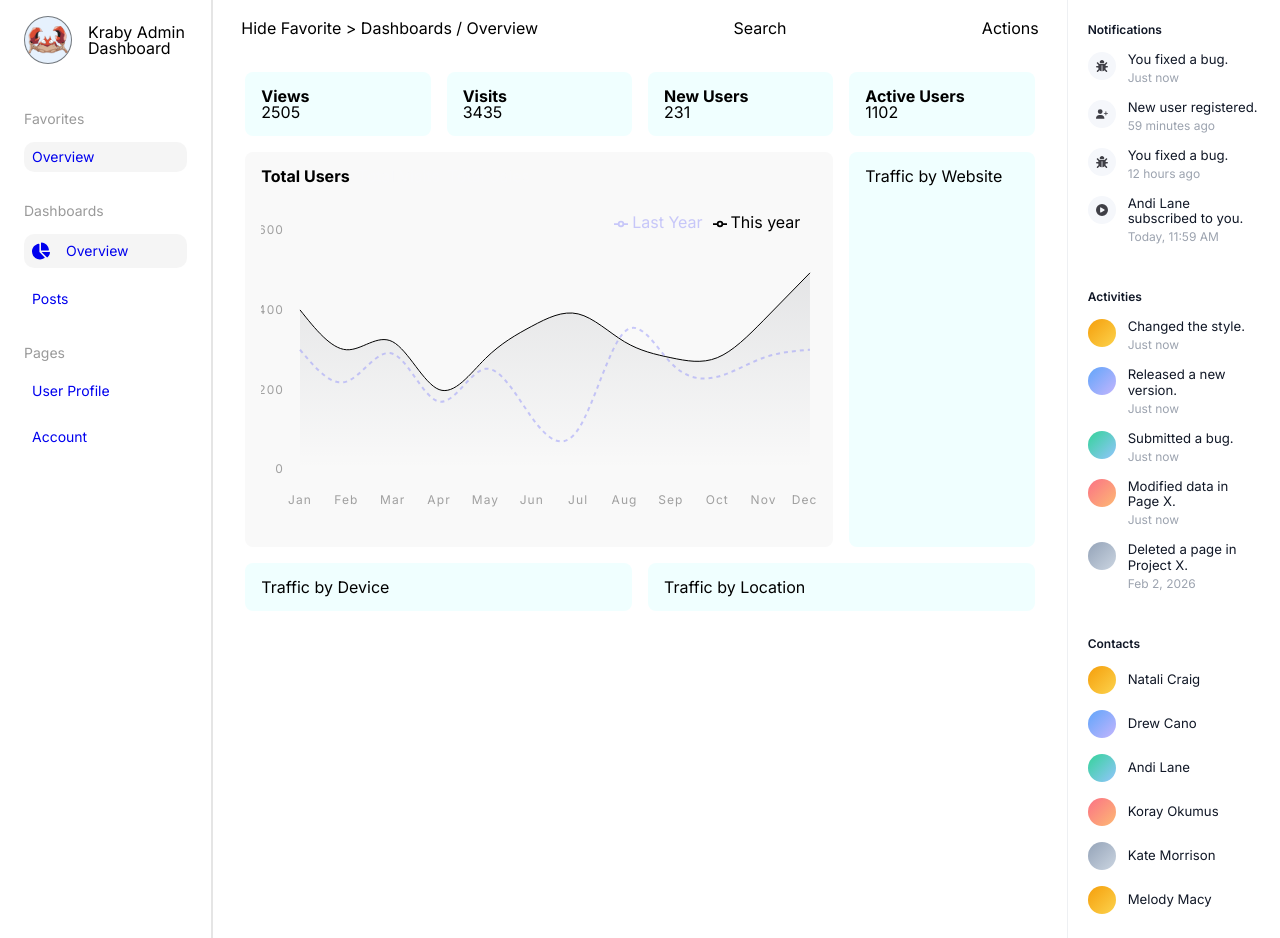
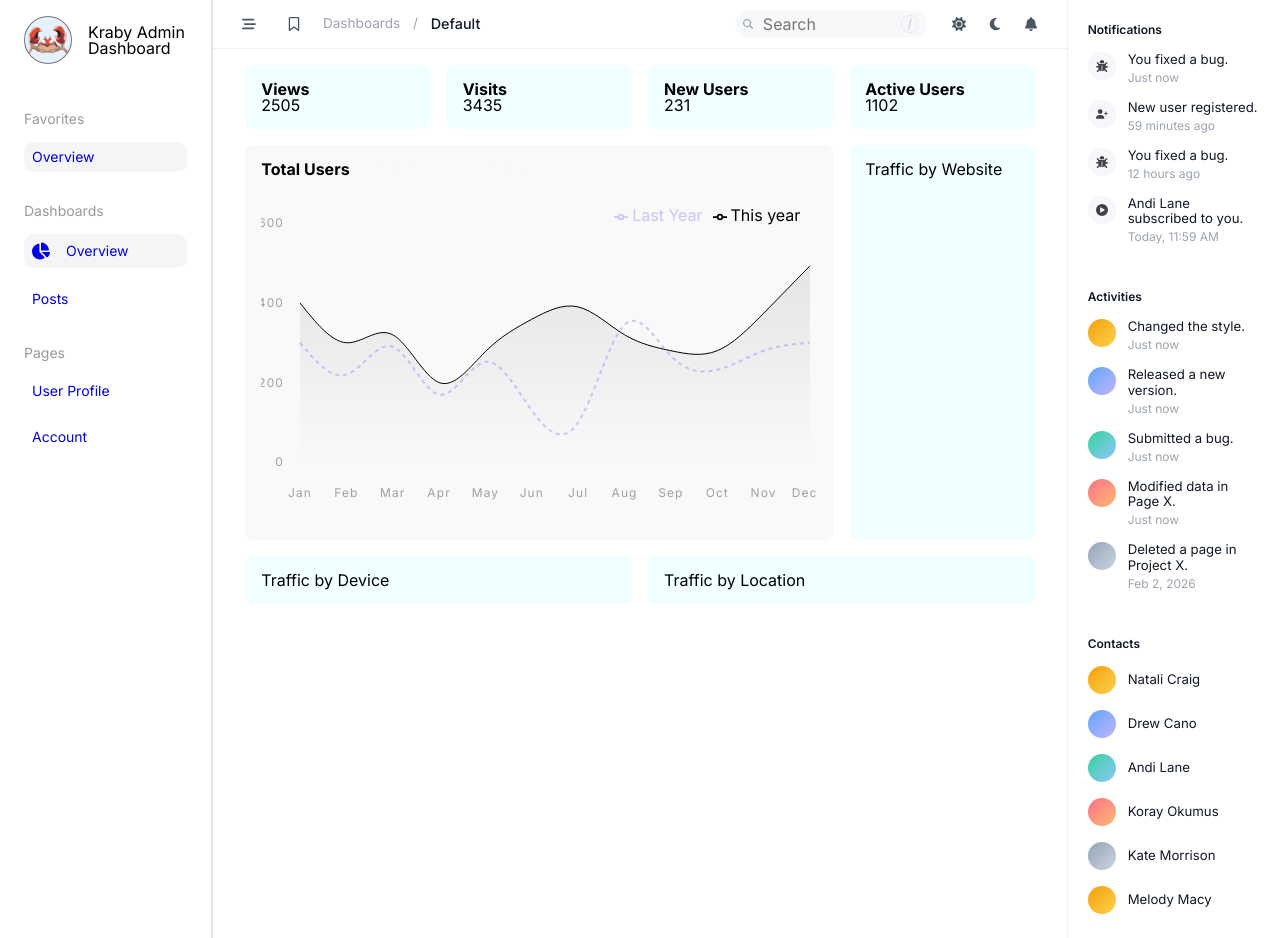
Before and after one commit to rodrigoronin/krab-admin-dashboard, a React (Vite) app: page / in a window 1280 px wide. Built offline with nearby package versions, Linux system fonts and the light colour scheme.

Commit message:
feat: MainHeader base layout done

```diff
--- a/src/components/feature/main-header/MainHeader.module.css
+++ b/src/components/feature/main-header/MainHeader.module.css
@@ -1,7 +1,91 @@
 .header {
   display: flex;
-  flex-direction: row;
   align-items: center;
   justify-content: space-between;
-  padding: 1.25rem 1.75rem;
+  padding: 0.5rem 1.25rem;
+  border-bottom: 1px solid #eef0f3;
+  background: #fff;
+  grid-area: header;
 }
+
+.breadcrumbs,
+.actions,
+.toolbar-icons {
+  display: flex;
+  align-items: center;
+}
+
+.breadcrumbs {
+  gap: 0.8rem;
+}
+
+.actions {
+  gap: 1rem;
+}
+
+.crumb,
+.separator {
+  color: #9ca3af;
+  font-size: 0.85rem;
+}
+
+.crumb-current {
+  color: #111827;
+  font-size: 0.9rem;
+  font-weight: 500;
+}
+
+.search {
+  display: flex;
+  align-items: center;
+  gap: 0.625rem;
+  padding: 0.25rem 0.5rem;
+  border-radius: 999px;
+  background: #f7f8fa;
+  color: #9ca3af;
+  width: 12rem;
+}
+
+.search input {
+  border: 0;
+  outline: 0;
+  background: transparent;
+  width: 100%;
+  color: #111827;
+}
+
+.search-shortcut {
+  font-size: 0.75rem;
+  color: #c0c4cc;
+  padding: 0.1rem 0.35rem;
+  border: 1px solid #e5e7eb;
+  border-radius: 999px;
+}
+
+.toolbar-icons {
+  gap: 0.25rem;
+}
+
+.icon-button {
+  width: 2rem;
+  height: 2rem;
+  border: 0;
+  border-radius: 999px;
+  background: transparent;
+  display: inline-flex;
+  align-items: center;
+  justify-content: center;
+  color: #4b5563;
+  cursor: pointer;
+}
+
+@media (max-width: 920px) {
+  .header {
+    flex-wrap: wrap;
+  }
+
+  .actions {
+    width: 100%;
+    justify-content: space-between;
+  }
+}
--- a/src/components/feature/main-header/MainHeader.tsx
+++ b/src/components/feature/main-header/MainHeader.tsx
@@ -1,16 +1,48 @@
+import {
+  FaBarsStaggered,
+  FaBell,
+  FaMagnifyingGlass,
+  FaMoon,
+  FaRegBookmark,
+  FaSun,
+} from "react-icons/fa6";
 import style from "./MainHeader.module.css";
 
 const MainHeader = () => {
   return (
-    <div className={style.header}>
-      <div>
-        <span>Hide </span>
-        <span>Favorite </span>
-        <span>{`> Dashboards / Overview`}</span>
+    <header className={style.header}>
+      <div className={style.breadcrumbs}>
+        <button className={style["icon-button"]} type="button" aria-label="Toggle sidebar">
+          <FaBarsStaggered size={14} />
+        </button>
+        <button className={style["icon-button"]} type="button" aria-label="Save">
+          <FaRegBookmark size={14} />
+        </button>
+        <span className={style.crumb}>Dashboards</span>
+        <span className={style.separator}>/</span>
+        <span className={style["crumb-current"]}>Default</span>
       </div>
-      <div>Search</div>
-      <div>Actions</div>
-    </div>
+
+      <div className={style.actions}>
+        <label className={style.search}>
+          <FaMagnifyingGlass size={14} />
+          <input type="search" placeholder="Search" />
+          <span className={style["search-shortcut"]}>/</span>
+        </label>
+
+        <div className={style["toolbar-icons"]}>
+          <button className={style["icon-button"]} type="button" aria-label="Theme">
+            <FaSun size={14} />
+          </button>
+          <button className={style["icon-button"]} type="button" aria-label="Dark mode">
+            <FaMoon size={14} />
+          </button>
+          <button className={style["icon-button"]} type="button" aria-label="Notifications">
+            <FaBell size={14} />
+          </button>
+        </div>
+      </div>
+    </header>
   );
 };
 
```
